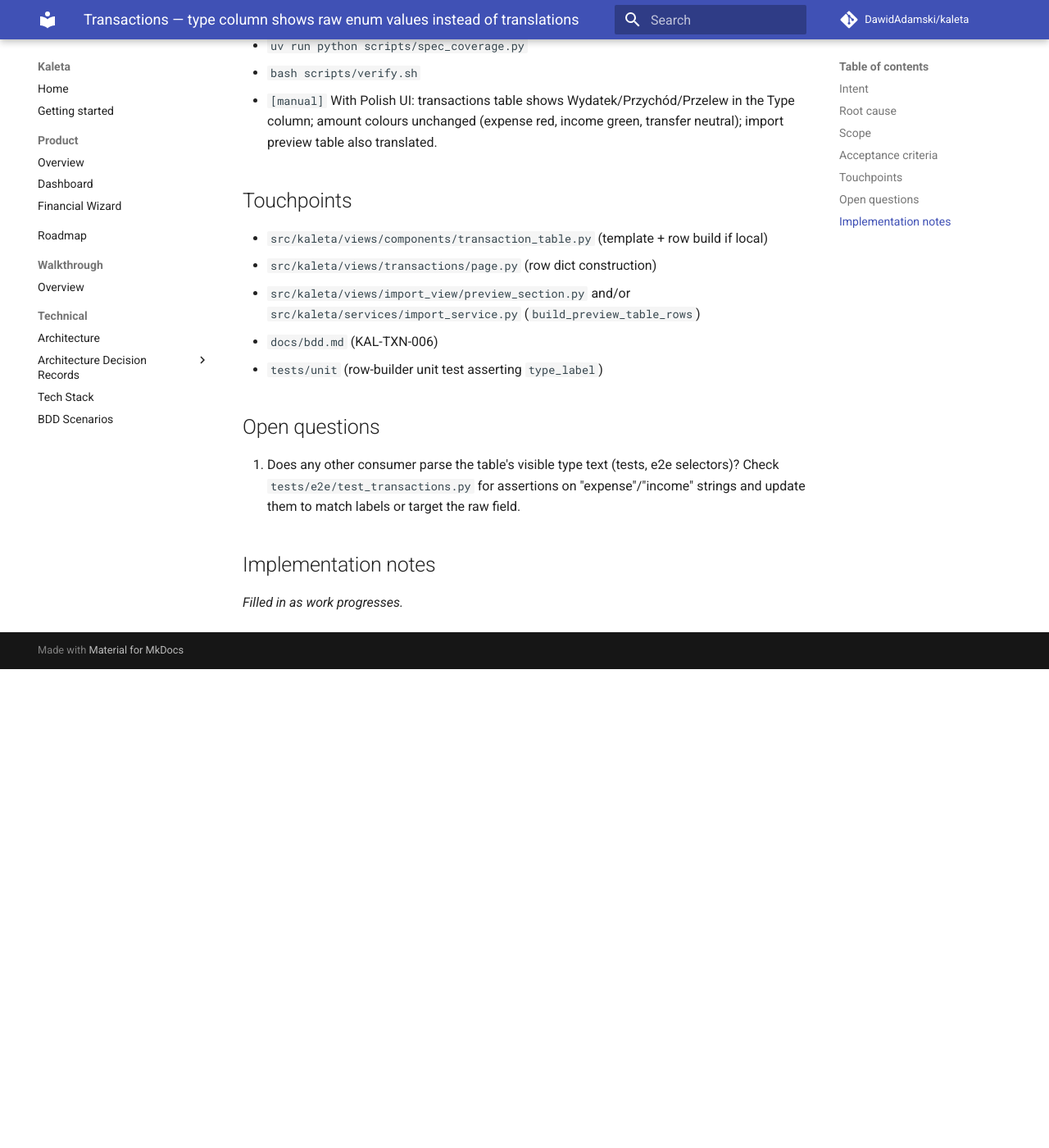
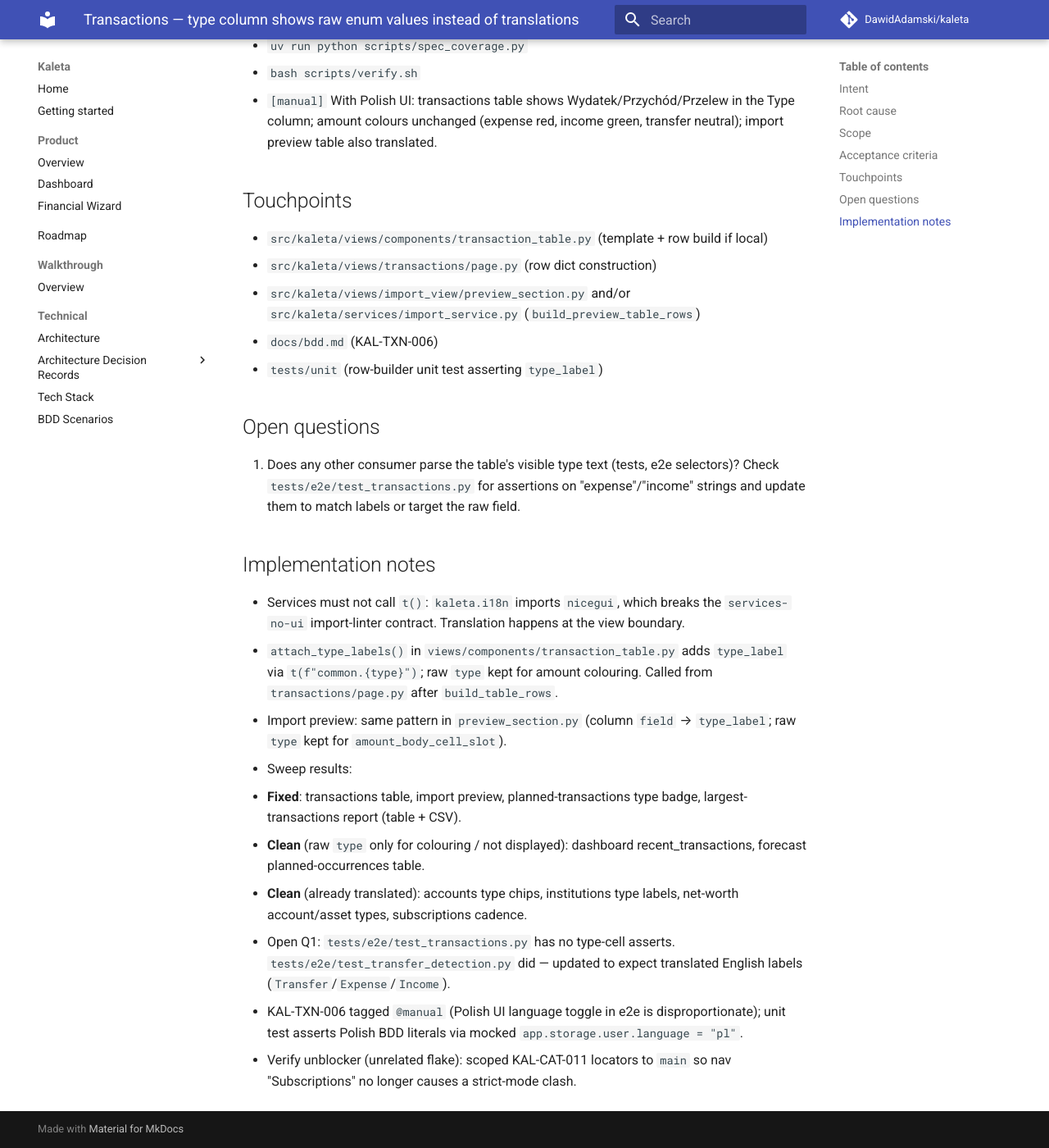
Before and after one commit to DawidAdamski/kaleta, an MkDocs documentation site: the page built from docs/plans/transactions-type-labels-i18n.md, in a window 1280 px wide and 1400 px high, scrolled down 1496 px. Shown: the whole window at 82% size. Built offline with MkDocs 1.6.1 and Material for MkDocs 9.7.7, drawn with Linux system fonts in a browser that asks for light colours; comment, search, counter and statistics services are not loaded; before the commit the page ends 2312 px from its top, so only the background shows below that.

Commit message:
fix(transactions): translate type column labels (#46)
* fix(transactions): show translated type labels in tables

Render type_label from common.* i18n keys while keeping raw type for
amount colouring. Cover import preview, planned transactions, and the
largest-transactions report; add KAL-TXN-006 and update transfer e2e.

Co-authored-by: Cursor <cursoragent@cursor.com>

* test(e2e): scope category tree asserts to main

Avoid strict-mode clashes with the sidebar Subscriptions nav label.

Co-authored-by: Cursor <cursoragent@cursor.com>

* test(pwa): use classmethod for class-scoped fixtures

Silence PytestRemovedIn10Warning for instance-method class fixtures.

Co-authored-by: Cursor <cursoragent@cursor.com>

---------

Co-authored-by: Cursor <cursoragent@cursor.com>

```diff
--- a/docs/plans/transactions-type-labels-i18n.md
+++ b/docs/plans/transactions-type-labels-i18n.md
@@ -3,7 +3,7 @@ plan_id: transactions-type-labels-i18n
 title: Transactions — type column shows raw enum values instead of translations
 area: transactions
 effort: small
-status: draft
+status: in-progress
 roadmap_ref: ../roadmap.md#transactions
 ---
 
@@ -94,4 +94,26 @@ English by design — display-layer concern only).
 
 ## Implementation notes
 
-_Filled in as work progresses._
+- Services must not call `t()`: `kaleta.i18n` imports `nicegui`, which
+  breaks the `services-no-ui` import-linter contract. Translation happens
+  at the view boundary.
+- `attach_type_labels()` in `views/components/transaction_table.py` adds
+  `type_label` via `t(f"common.{type}")`; raw `type` kept for amount
+  colouring. Called from `transactions/page.py` after `build_table_rows`.
+- Import preview: same pattern in `preview_section.py` (column `field` →
+  `type_label`; raw `type` kept for `amount_body_cell_slot`).
+- Sweep results:
+  - **Fixed**: transactions table, import preview, planned-transactions
+    type badge, largest-transactions report (table + CSV).
+  - **Clean** (raw `type` only for colouring / not displayed): dashboard
+    recent_transactions, forecast planned-occurrences table.
+  - **Clean** (already translated): accounts type chips, institutions
+    type labels, net-worth account/asset types, subscriptions cadence.
+- Open Q1: `tests/e2e/test_transactions.py` has no type-cell asserts.
+  `tests/e2e/test_transfer_detection.py` did — updated to expect
+  translated English labels (`Transfer`/`Expense`/`Income`).
+- KAL-TXN-006 tagged `@manual` (Polish UI language toggle in e2e is
+  disproportionate); unit test asserts Polish BDD literals via mocked
+  `app.storage.user.language = "pl"`.
+- Verify unblocker (unrelated flake): scoped KAL-CAT-011 locators to
+  `main` so nav "Subscriptions" no longer causes a strict-mode clash.
```
Also changed, not shown: docs/bdd.md (+8 -0 lines), 9 other files.
